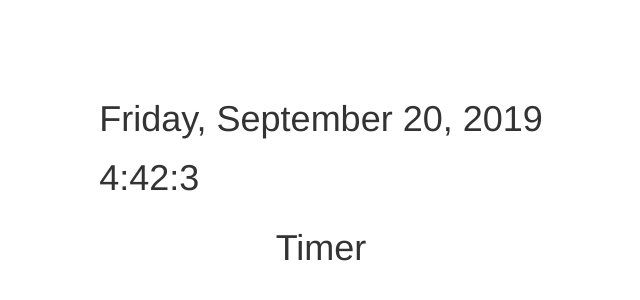
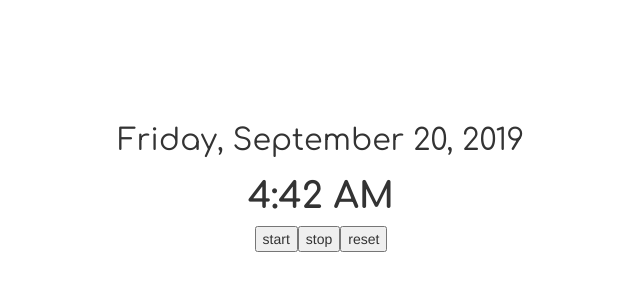
Before and after one commit to gwu205/react-pomodoro, a React app: page / in a window 1280 px wide. Shown: the part 222-522 px from the top of the page, without its empty margins (319-959 px from the left). Built offline with nearby package versions, Linux system fonts and the light colour scheme.

Commit message:
add clock using state and timer

```diff
--- a/assets/stylesheets/application.scss
+++ b/assets/stylesheets/application.scss
@@ -1,5 +1,16 @@
+@import url('https://fonts.googleapis.com/css?family=Comfortaa:400,700&display=swap');
+
 body {
-  font-family: Helvetica;
+  font-family: 'Helvetica', sans-serif;
+  text-align: center;
+}
+
+h1, h2, h3 {
+  font-family: 'Comfortaa', sans-serif;
+}
+
+h1 {
+  font-weight: bold;
 }
 
 #root {
--- a/src/components/header.jsx
+++ b/src/components/header.jsx
@@ -9,25 +9,33 @@ class Header extends Component {
         }
     }
 
+    componentDidMount() {
+        this.timerID = setInterval(() => this.tick(), 1000);
+    }
+
+    componentWillMount() {
+        clearInterval(this.timerID);
+    }
+
+    tick() {
+        this.setState({
+            date: new Date
+        });
+    }
+
     getDate = () => {
         const options = { weekday: 'long', year: 'numeric', month: 'long', day: 'numeric' };
         return this.state.date.toLocaleDateString('en-US', options);
     }
 
     getTime = () => {
-        const date = new Date();
-        const h = date.getHours();
-        const m = date.getMinutes();
-        const s = date.getSeconds();
-        const time = `${h}:${m}:${s}`;
-        setTimeout(this.getTime, 500);
-        return time;
+        return this.state.date.toLocaleTimeString('en-US', {timeStyle: "short"});
     }
 
     render() {
         return (
             <div>
-                <h1>{this.getDate()}</h1>
+                <h2>{this.getDate()}</h2>
                 <h1>{this.getTime()}</h1>
             </div>
         )
--- a/src/components/timer.jsx
+++ b/src/components/timer.jsx
@@ -5,9 +5,25 @@ class Timer extends Component {
         super(props);
     }
 
+    startTimer = () => {
+        console.log('start');
+    }
+
+    stopTimer = () => {
+        console.log("stop");
+    }
+
+    resetTimer = () => {
+        console.log("reset");
+    }
+
     render() {
         return (
-            <h1>Timer</h1>
+            <div>
+                <button onClick={this.startTimer}>start</button>
+                <button onClick={this.stopTimer}>stop</button>
+                <button onClick={this.resetTimer}>reset</button>
+            </div>
         )
     }
 }
```
